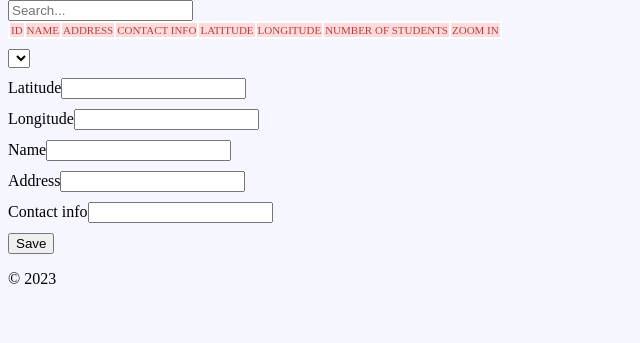
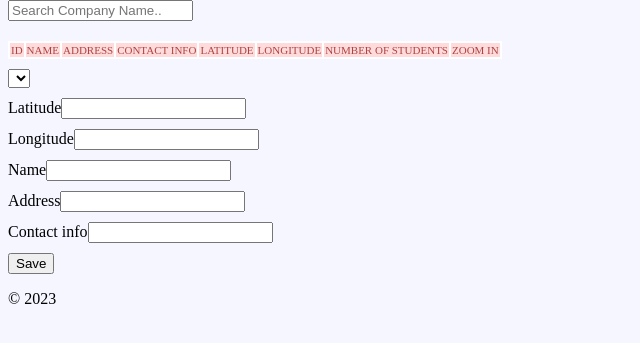
Before and after one commit to madbon/timesheet, a Yii app: template frontend/views/user-company/create.php in a window 1280 px wide. Shown: the part 17-360 px from the top of the page, without its empty margins (0-640 px from the left). Run offline with PHP 8.4 and a stand-in for Yii, Linux system fonts and the light colour scheme; the template is opened without the code that fills it, so the values that code supplies are empty; form fields are guessed from the names that the template uses; some libraries are stand-ins or nearby versions.

Commit message:
adjust map witdh

```diff
--- a/frontend/views/user-company/company_grid.php
+++ b/frontend/views/user-company/company_grid.php
@@ -2,8 +2,14 @@
 use yii\helpers\Html;
 ?>
 
-<div class="form-group">
-    <input type="text" class="form-control" name="search" placeholder="Search..." id="search-input">
+<div class="form-group" style="margin-bottom: 20px;">
+    <div class="row">
+        <div class="col-sm-9">
+        </div>
+        <div class="col-sm-3">
+            <input type="text" class="form-control" name="search" placeholder="Search Company Name.." id="search-input">
+        </div>
+    </div>
 </div>
 
 
--- a/frontend/web/googlemap/index_trainee.html
+++ b/frontend/web/googlemap/index_trainee.html
@@ -34,7 +34,7 @@
 
 
     <div class="row">
-      <div class="col-sm-8">
+      <div class="col-sm-12">
         <div id="map"></div>
       </div>
       <div class="col-sm-4"  style="display: none;">
```
